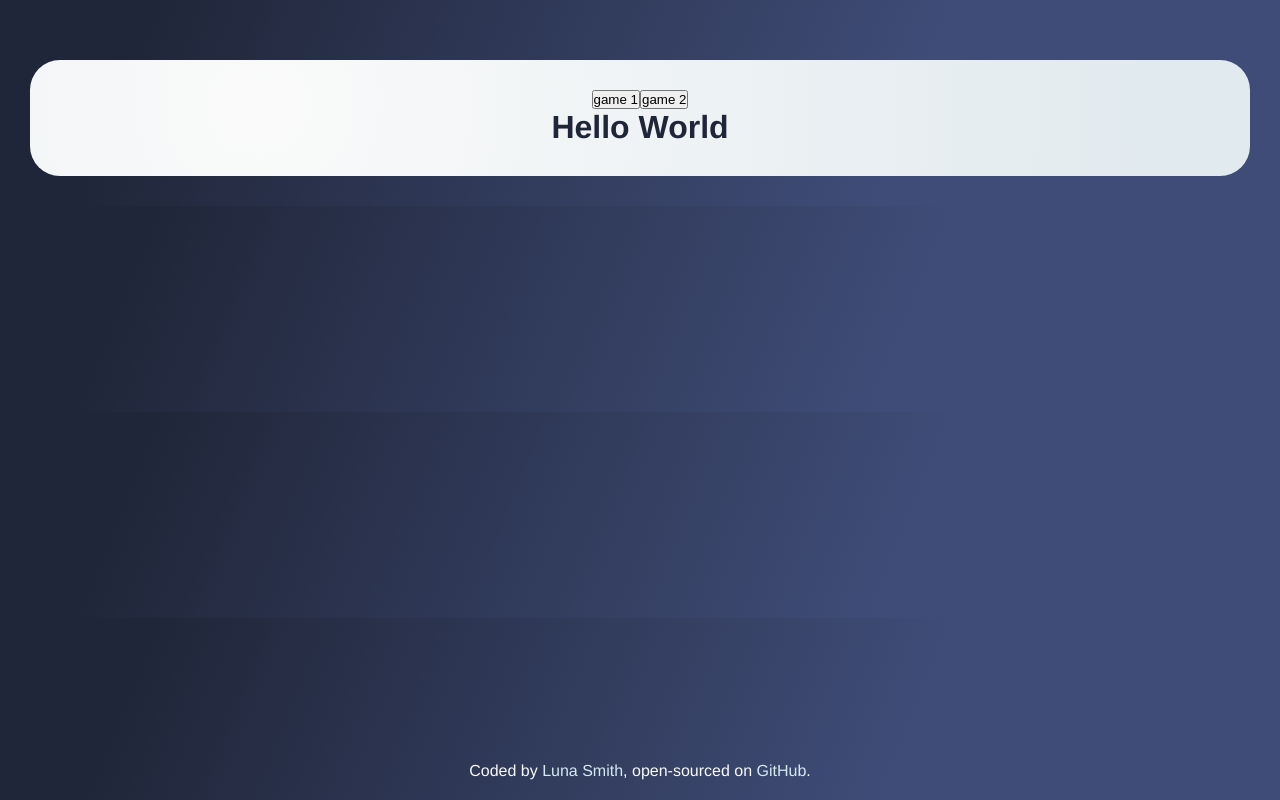
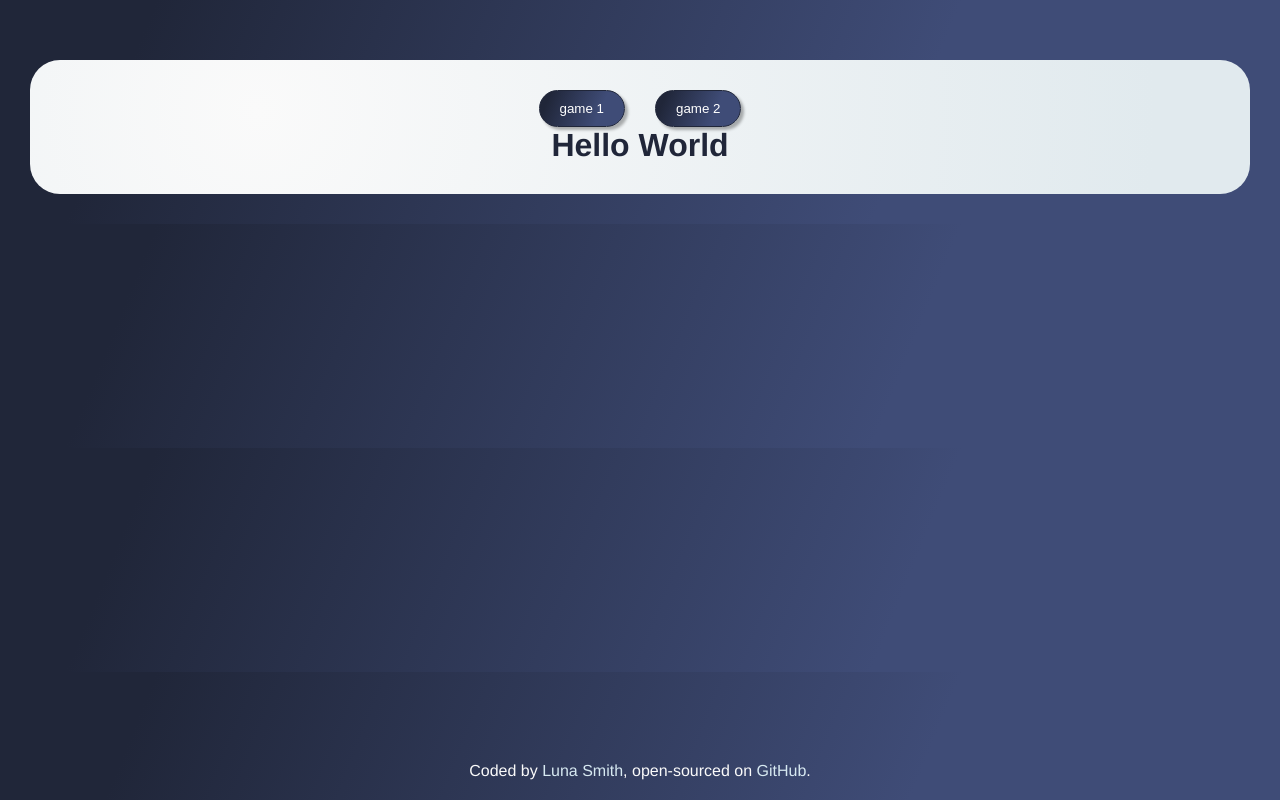
Before and after one commit to Lu-Smith/tic_tac_toe_vue, a Vue app: page / in a window 1280 px wide. Built offline with nearby package versions, Linux system fonts and the light colour scheme.

Commit message:
Updated styles in header

```diff
--- a/src/assets/global.css
+++ b/src/assets/global.css
@@ -9,3 +9,12 @@ body {
     color: white;
     padding: 30px;
 }
+
+button {
+    padding: 10px 20px;
+    border-radius: 20px;
+    background: linear-gradient(112.1deg, rgb(32, 38, 57) 11.4%, rgb(63, 76, 119) 70.2%);
+    box-shadow: 3px 3px 3px rgba(0, 0, 0, 0.3);
+    color: white;
+    border: 1px solid rgb(32, 38, 57);
+}
--- a/src/components/MainHeader.vue
+++ b/src/components/MainHeader.vue
@@ -1,6 +1,8 @@
 <template>
-  <button>game 1</button>
-  <button>game 2</button>
+    <header>
+        <button>game 1</button>
+        <button>game 2</button>
+    </header>
 </template>
 
 <script>
@@ -10,5 +12,11 @@ export default {
 </script>
 
 <style>
+header {
+    display: flex;
+    gap: 30px;
+    align-items: center;
+    justify-content: center;
+}
 
 </style>
```
